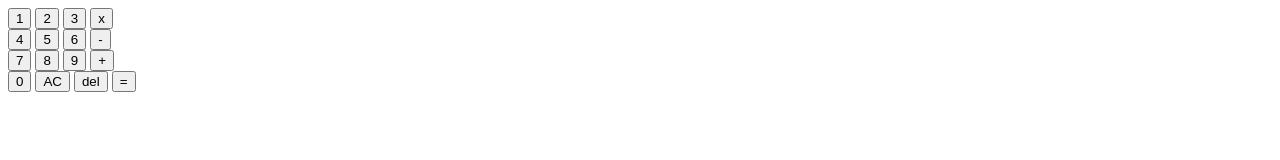
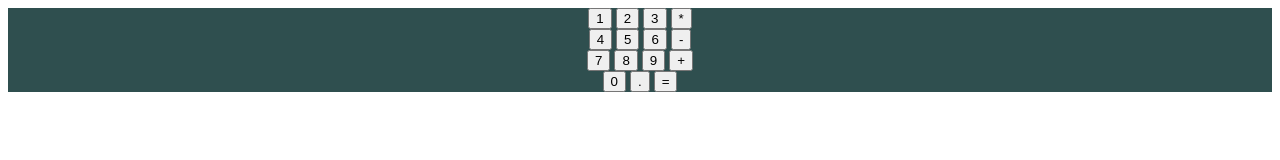
Before and after one commit to alliyaa/calculator, a plain HTML site: page index.html in a window 1280 px wide. Drawn offline with Linux system fonts and the light colour scheme.

Commit message:
created main container for calculator in css

```diff
--- a/index.html
+++ b/index.html
@@ -8,12 +8,12 @@
     <script src="script.js"> </script>
 </head>
 <body>
-
+<div class="maincalc">
     <div class="numbers1">
     <button id="1"> 1 </button>
     <button id="2"> 2 </button>
     <button id="3"> 3 </button>
-    <button id="multiply"> x </button>
+    <button id="multiply"> * </button>
 </div>
 <div class="numbers2">
     <button id="4"> 4 </button>
@@ -29,9 +29,9 @@
 </div>
 <div class="numbers4">
 <button id="0"> 0</button>
-<button id="clear"> AC </button>
-<button id="delete"> del </button>
+<button id="decimal"> . </button>
 <button id="equal"> = </button>
+</div>
 </div>
 </body>
 </html>
--- a/styles.css
+++ b/styles.css
@@ -0,0 +1,7 @@
+.maincalc{
+  display:flex;
+  justify-content: space-between;
+  flex-direction: column;
+  align-items: center;
+  background-color: darkslategrey;
+}
```
